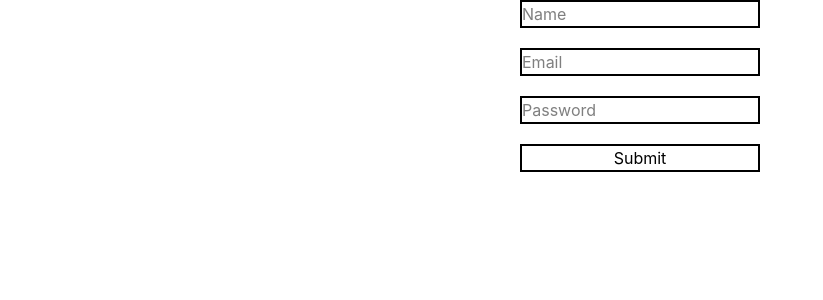
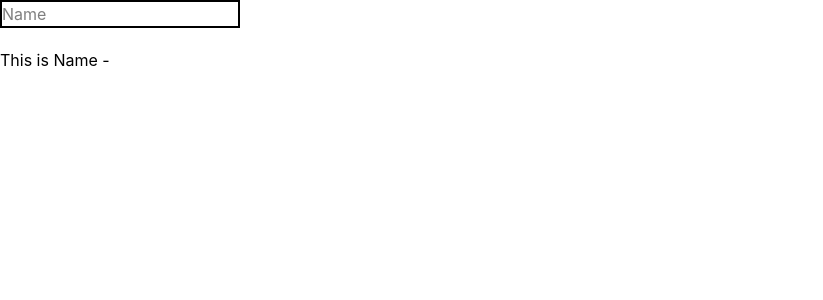
Before and after one commit to forgewithharsh/sheriyans-cohort3.0, a React (Vite) app in the folder react/day6-rendering-formHandling/: page / in a window 1280 px wide. Shown: the top 300 px of the page, without its empty margins (0-823 px from the left). Built offline with nearby package versions, Linux system fonts and the light colour scheme.

Commit message:
feat: implement name input handling in Web component

```diff
--- a/react/day6-rendering-formHandling/src/Web.jsx
+++ b/react/day6-rendering-formHandling/src/Web.jsx
@@ -1,16 +1,22 @@
-import React from "react";
+import React, { useState } from "react";
 import Card from "./components/Card";
 import Contact from "./components/Contact";
 import About from "./components/About";
 
 const Web = () => {
+  const [name, setName] = useState("");
+  console.log(name);
 
   return (
-    <div className="flex flex-col gap-5 w-60 m-auto">
-      <input className="border-2" type="text" placeholder="Name"/>
-      <input className="border-2" type="text" placeholder="Email"/>
-      <input className="border-2" type="text" placeholder="Password"/>
-      <button className="border-2">Submit</button>
+    <div className="flex flex-col gap-5 w-60">
+      <input
+        onChange={(e) => setName(e.target.value)}
+        className="border-2"
+        type="text"
+        placeholder="Name"
+      />
+
+      <h1>This is Name - {name}</h1>
     </div>
   );
 };
```
